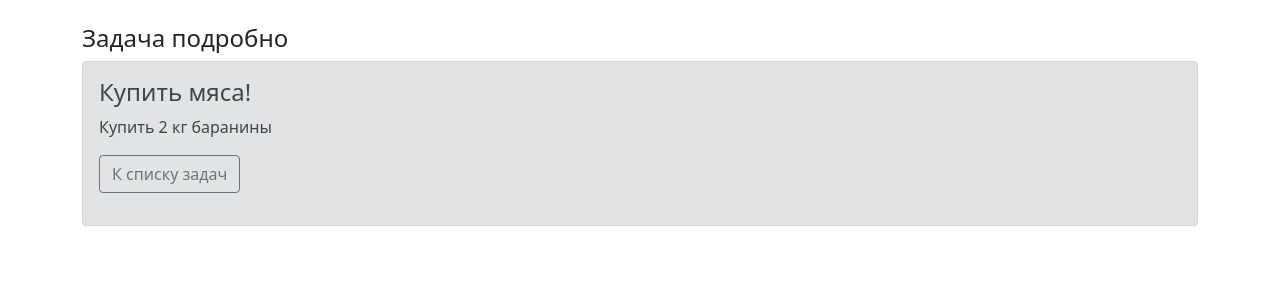
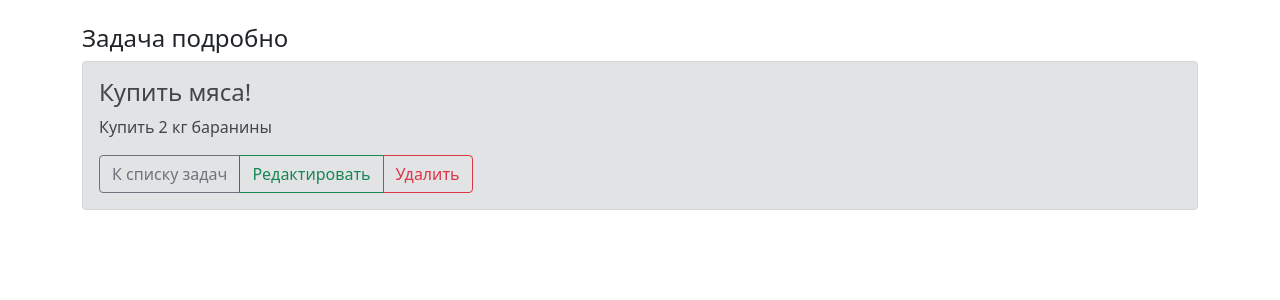
Before and after one commit to petr0vsk/otus, a Django app: page /task/2 in a window 1280 px wide. Shown: the part 57-357 px from the top of the page. Run offline with Django 3.2, Linux system fonts and the light colour scheme; data comes from the database, SQL or seed files in the repository.

Commit message:
исправлены url-ы

```diff
--- a/task29/task/templates/task/task.html
+++ b/task29/task/templates/task/task.html
@@ -10,14 +10,12 @@
             <h4>{{ object.title }}</h4>
             <p> {{ object.task }}</p>
 
-            <p>
+            <div class="btn-group" role="group" aria-label="Basic example">
                 <a class="btn btn-outline-secondary" href="{% url 'home' %}" role="button">К списку задач</a>
-            </p>
-            <!-- Почему не работает?
-            <p>
-                <a class="btn btn-outline-danger" href="delete/{{object.pk}}" role="button">Удалить</a>
-            </p>
-            -->
+                <a class="btn btn-outline-success" href="{% url 'update' object.pk %}" role="button">Редактировать</a>
+                <a class="btn btn-outline-danger" href="/delete/{{object.pk}}" role="button">Удалить</a>
+            </div>
+
 
         </div>
 
```
